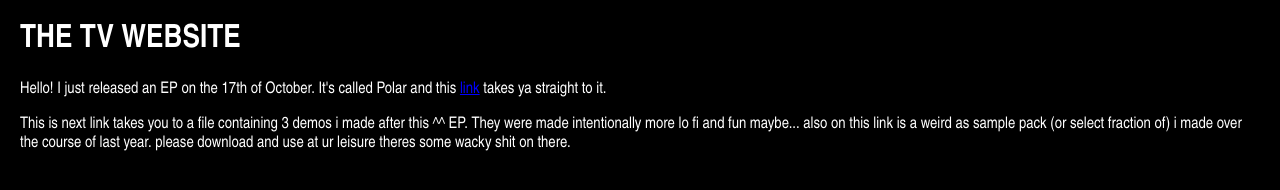
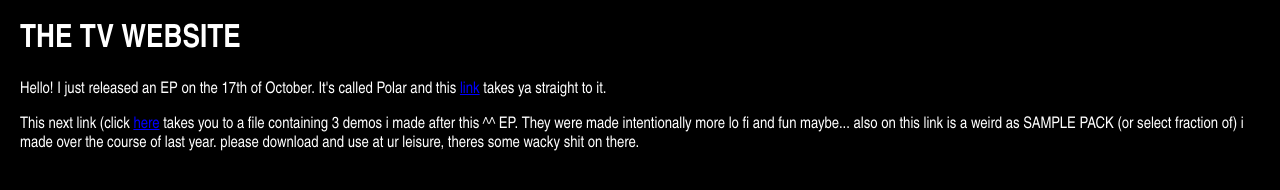
Before and after one commit to TV-webwebweb/TV, a plain HTML site: page index.html in a window 1280 px wide. Drawn offline with Linux system fonts and the light colour scheme.

Commit message:
SAMPLE PACK AND DEMOS AGAIN

```diff
--- a/index.html
+++ b/index.html
@@ -20,8 +20,8 @@
 <body>
   <h1>THE TV WEBSITE</h1>
   <p> Hello! I just released an EP on the 17th of October. It's called Polar and this <a href=https://ditto.fm/polar-tv>link</a> takes ya straight to it.
-     <p> This is next link takes you to a file containing 3 demos i made after this ^^ EP. They were made intentionally more lo fi and fun maybe...
-      also on this link is a weird as sample pack (or select fraction of) i made over the course of last year. please download and use at ur leisure theres some wacky shit on there.
+     <p> This next link (click <a href=https://ditto.fm/polar-tv>here</a>  takes you to a file containing 3 demos i made after this ^^ EP. They were made intentionally more lo fi and fun maybe...
+      also on this link is a weird as SAMPLE PACK (or select fraction of) i made over the course of last year. please download and use at ur leisure, theres some wacky shit on there.
      <p>
     </p>
 
```
